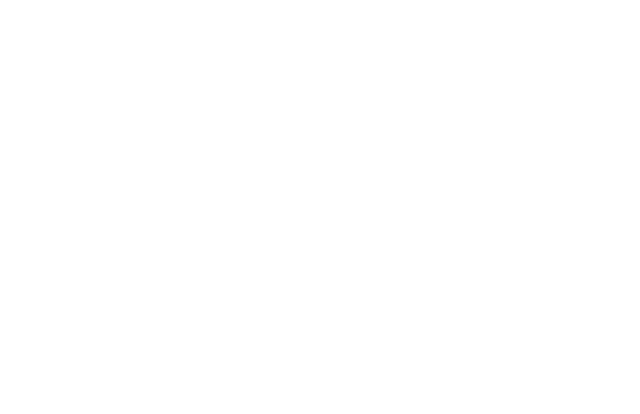
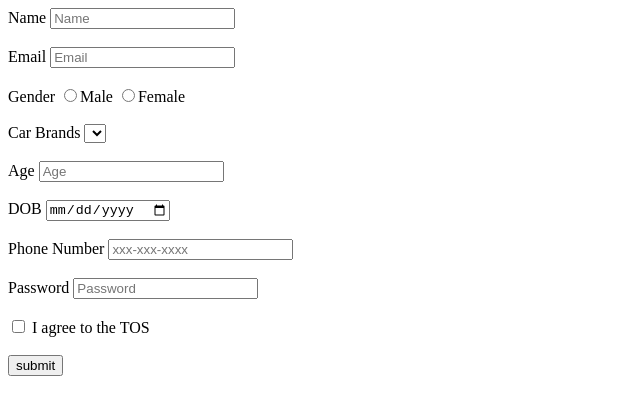
Before and after one commit to acciojob/signup-form-car-ManivanzM, a website: page main.html in a window 1280 px wide. Shown: the whole page, without its empty margins (0-640 px from the left). Drawn offline with Linux system fonts and the light colour scheme.

Commit message:
created a submission

```diff
--- a/main.html
+++ b/main.html
@@ -8,6 +8,39 @@
 
 <body>
 	<!-- the entire body must be written by student -->
+	<form method = "post">
+
+		<label for = "name">Name</label>
+		<input type = "text" required id = "name" placeholder = "Name"><br><br>
+
+		<label for = "email">Email</label>
+		<input type = "email" required id = "email" placeholder = "Email"><br><br>
+
+		<label>Gender</label>
+		<input type = "radio" name = "gender" value = "male" id = "gender_m" required>Male
+		<input type = "radio" name = "gender" value = "female" id = "gender_f" required>Female<br><br>
+
+		<label for = "cars">Car Brands</label>
+		<select  required id = "cars" placeholder = "--Please choose an option--"></select><br><br>
+
+		<label for = "age">Age</label>
+		<input type = "number" required id = "age" placeholder = "Age"><br><br>
+
+		<label for = "dob">DOB</label>
+		<input type = "date" required id = "dob"><br><br>
+
+		<label for = "tel">Phone Number</label>
+		<input type = "Tel" placeholder = "xxx-xxx-xxxx" id = "tel"><br><br>
+
+		<label for = "password">Password</label>
+		<input type = "password" required id = "password" placeholder = "Password"><br><br>
+
+		<input type = "checkbox" required id = "tos">
+		<label for = "tos">I agree to the TOS</label><br><br>
+
+		<button type = "submit">submit</button>
+
+	</form>
     <script type="text/javascript" src="./script.js">
 </script>
 
```
